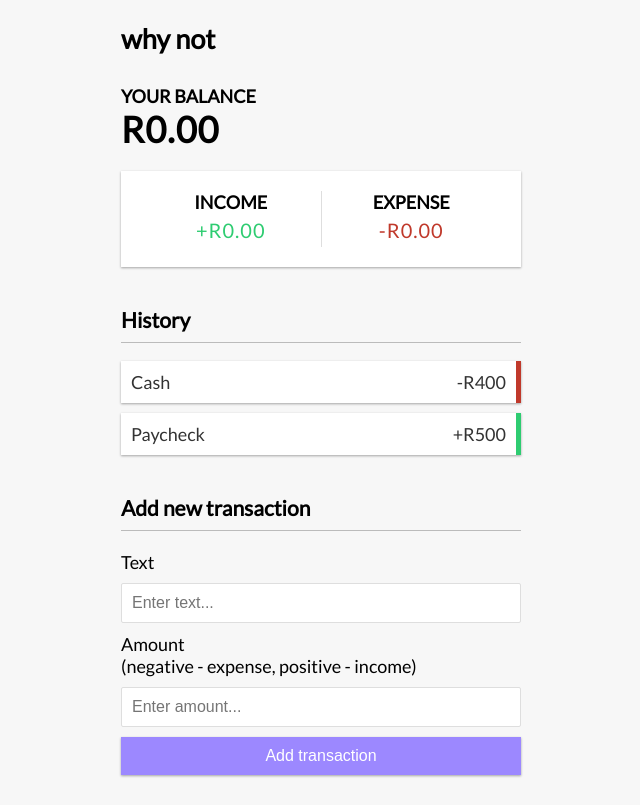
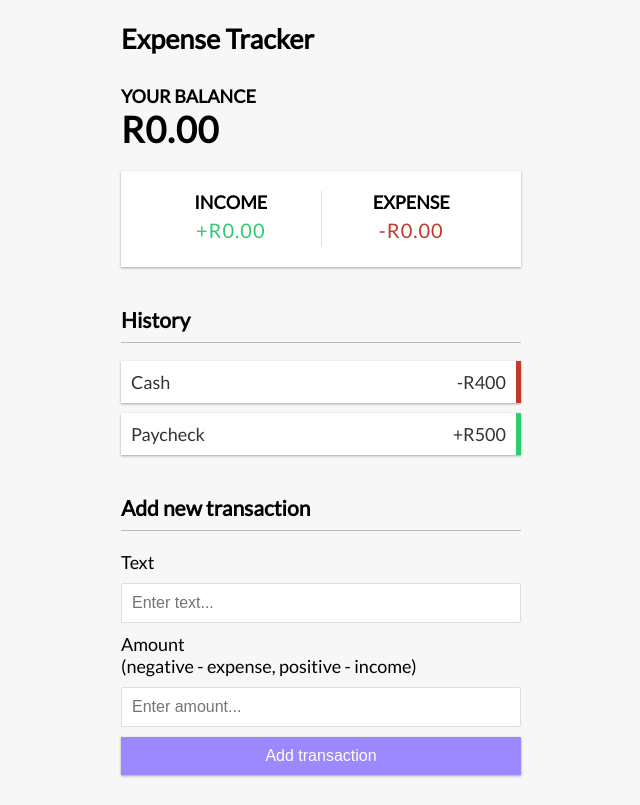
Before and after one commit to tiroc/vue-expense-tracker, a Vue app: page / in a window 1280 px wide. Shown: the whole page, without its empty margins (319-959 px from the left). Built offline with nearby package versions, Linux system fonts and the light colour scheme.

Commit message:
fix overwrite

```diff
--- a/src/components/Header.vue
+++ b/src/components/Header.vue
@@ -1,3 +1,3 @@
 <template>
-    <h2>why not</h2>
+    <h2>Expense Tracker</h2>
 </template>
```
